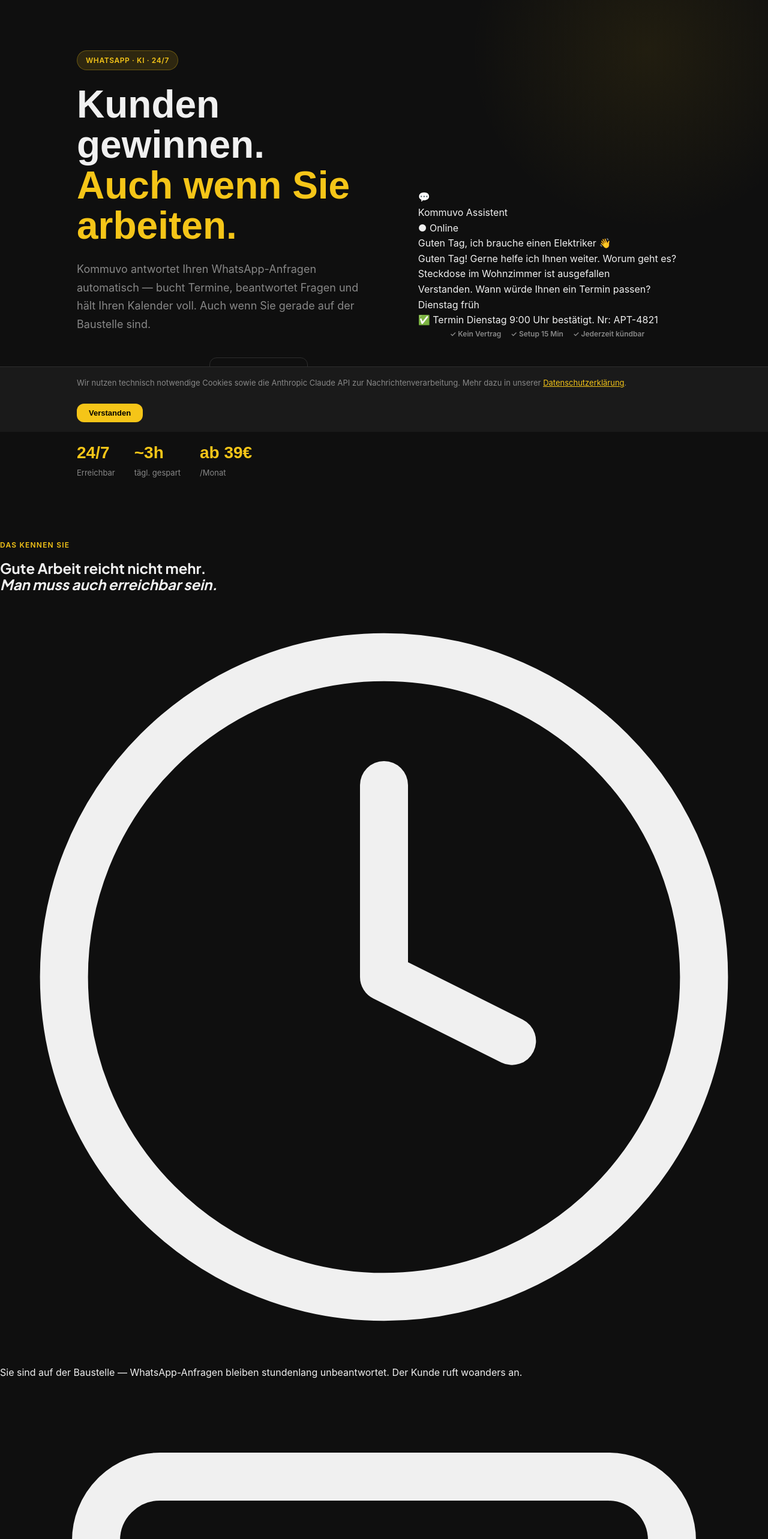
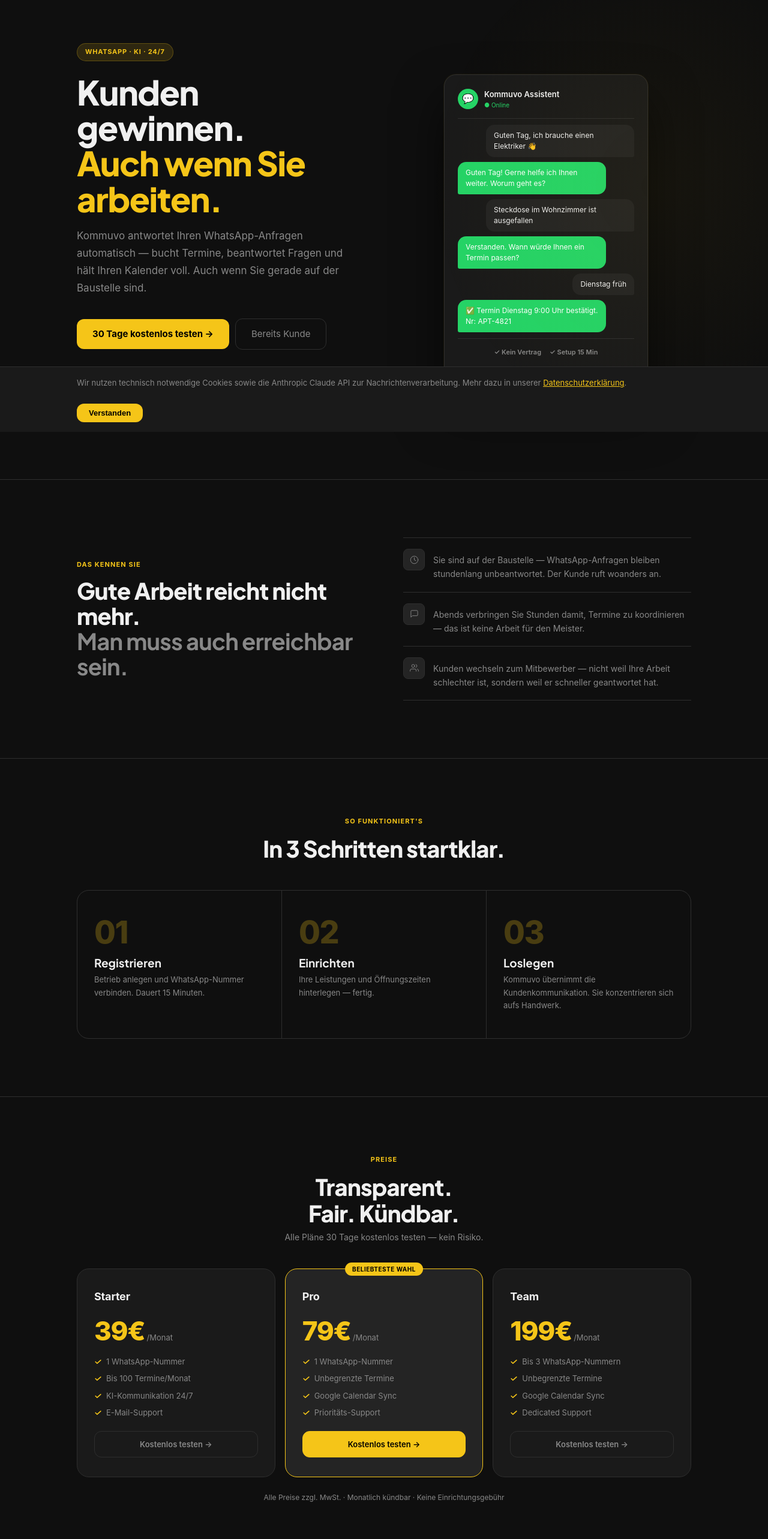
Before and after one commit to LukasBoerger/handwerkbot-frontend, an Angular app: page / in a window 1280 px wide. Shown: the part 80-2646 px from the top of the page at 60% size. Built offline with nearby package versions, Linux system fonts and the light colour scheme.

Commit message:
feat: rewrite landing page styles — refined minimal dark theme

```diff
--- a/src/app/pages/landing/landing.scss
+++ b/src/app/pages/landing/landing.scss
@@ -1,34 +1,31 @@
-// Hero
+// ── Hero ──────────────────────────────────────────────────────
 .hero {
   display: grid;
   grid-template-columns: 1fr 1fr;
-  gap: 64px;
-  padding: 100px 10%;
-  min-height: calc(100vh - 64px);
+  gap: 56px;
+  padding: 88px 10% 96px;
   align-items: center;
   position: relative;
   overflow: hidden;
+  border-bottom: 1px solid var(--border);
 
-  &::before {
+  &::after {
     content: '';
     position: absolute;
-    top: -200px;
-    right: -100px;
-    width: 600px;
-    height: 600px;
-    background: radial-gradient(circle, rgba(245,197,24,0.08) 0%, transparent 70%);
+    top: 0; right: 0;
+    width: 50%; height: 100%;
+    background: radial-gradient(ellipse at 70% 40%, rgba(245,197,24,0.04) 0%, transparent 60%);
     pointer-events: none;
   }
 
   @media (max-width: 768px) {
     grid-template-columns: 1fr;
-    padding: 60px 5%;
+    padding: 60px 5% 72px;
     gap: 48px;
-    min-height: auto;
   }
 
   @media (max-width: 480px) {
-    padding: 40px 5%;
+    padding: 40px 5% 56px;
     gap: 36px;
   }
 }
@@ -39,69 +36,67 @@
   gap: 6px;
   background: var(--accent-dim);
   color: var(--accent);
-  border: 1px solid rgba(245,197,24,0.3);
-  padding: 6px 14px;
+  border: 1px solid rgba(245, 197, 24, 0.25);
+  padding: 5px 13px;
   border-radius: 100px;
-  font-size: 12px;
-  font-weight: 600;
-  letter-spacing: 0.05em;
+  font-size: 11px;
+  font-weight: 700;
+  letter-spacing: 0.07em;
   text-transform: uppercase;
-  margin-bottom: 24px;
+  margin-bottom: 22px;
 }
 
+.hero-content {
   h1 {
-  font-family: 'Syne', sans-serif;
-  font-size: 64px;
+    font-size: 56px;
     font-weight: 800;
-  line-height: 1.05;
-  margin-bottom: 24px;
+    line-height: 1.06;
+    letter-spacing: -0.025em;
+    margin-bottom: 18px;
     color: var(--text);
 
     @media (max-width: 768px) { font-size: 40px; }
     @media (max-width: 480px) { font-size: 32px; }
   }
-
-.highlight {
-  color: var(--accent);
-  position: relative;
 }
 
+.highlight { color: var(--accent); }
+
 .subtitle {
-  font-size: 18px;
+  font-size: 17px;
   color: var(--text-muted);
   line-height: 1.7;
-  margin-bottom: 40px;
-  max-width: 480px;
+  margin-bottom: 36px;
+  max-width: 460px;
 
-  @media (max-width: 480px) { font-size: 16px; max-width: 100%; }
+  @media (max-width: 480px) { font-size: 15px; max-width: 100%; }
 }
 
 .hero-actions {
   display: flex;
-  gap: 12px;
+  gap: 10px;
   align-items: center;
-  margin-bottom: 48px;
+  margin-bottom: 44px;
   flex-wrap: wrap;
 
   @media (max-width: 480px) {
     flex-direction: column;
     align-items: stretch;
-
     a { text-align: center; }
   }
 }
 
-.btn-hero {
+.btn-primary {
   display: inline-flex;
   align-items: center;
   justify-content: center;
   gap: 8px;
-  padding: 14px 28px;
+  padding: 13px 26px;
   background: var(--accent);
   color: #000;
   border-radius: var(--radius);
   font-weight: 700;
-  font-size: 16px;
+  font-size: 15px;
   transition: opacity 0.2s, transform 0.2s;
 
   &:hover { opacity: 0.85; transform: translateY(-1px); }
@@ -112,12 +107,12 @@
   align-items: center;
   justify-content: center;
   gap: 8px;
-  padding: 14px 28px;
+  padding: 13px 26px;
   background: transparent;
   color: var(--text-muted);
   border: 1px solid var(--border);
   border-radius: var(--radius);
-  font-size: 16px;
+  font-size: 15px;
   transition: all 0.2s;
 
   &:hover { color: var(--text); border-color: var(--text-muted); }
@@ -125,381 +120,221 @@
 
 .hero-stats {
   display: flex;
-  gap: 32px;
-  padding-top: 32px;
+  gap: 28px;
+  padding-top: 28px;
   border-top: 1px solid var(--border);
   flex-wrap: wrap;
 
-  @media (max-width: 480px) { gap: 20px; }
+  @media (max-width: 480px) { gap: 18px; }
 
   .stat {
     display: flex;
     flex-direction: column;
 
     strong {
-      font-family: 'Syne', sans-serif;
-      font-size: 28px;
+      font-size: 26px;
       font-weight: 800;
       color: var(--accent);
+      line-height: 1.1;
+      letter-spacing: -0.02em;
 
-      @media (max-width: 480px) { font-size: 22px; }
+      @media (max-width: 480px) { font-size: 20px; }
     }
 
-    span { font-size: 13px; color: var(--text-muted); }
+    span { font-size: 12px; color: var(--text-muted); }
   }
 }
 
-// Phone Mockup
+// ── Chat Mockup ───────────────────────────────────────────────
 .hero-visual {
   display: flex;
   justify-content: center;
   align-items: center;
-  overflow: hidden;
 }
 
-.phone-wrap {
-  position: relative;
-  display: flex;
-  flex-direction: column;
-  align-items: center;
-  gap: 20px;
-
-  &::before {
-    content: '';
-    position: absolute;
-    inset: -20px;
-    background: radial-gradient(circle, rgba(37,211,102,0.12) 0%, transparent 70%);
-    border-radius: 50%;
-    pointer-events: none;
-  }
-}
-
-.phone-mockup {
+.chat-mockup {
   background: var(--bg-2);
   border: 1px solid var(--border);
-  border-radius: var(--radius-lg);
-  padding: 24px;
-  width: 320px;
+  border-radius: 20px;
+  padding: 22px;
+  width: 100%;
+  max-width: 340px;
   display: flex;
   flex-direction: column;
   gap: 10px;
-  box-shadow: 0 32px 80px rgba(0,0,0,0.5);
-  max-width: 100%;
+  box-shadow: 0 40px 80px rgba(0,0,0,0.6), 0 0 0 1px rgba(245,197,24,0.06);
 
-  @media (max-width: 480px) {
-    width: 100%;
-    padding: 16px;
+  @media (max-width: 480px) { max-width: 100%; padding: 16px; }
 }
 
-  .phone-header {
+.chat-header {
   display: flex;
   align-items: center;
   gap: 10px;
-    padding-bottom: 16px;
+  padding-bottom: 14px;
   border-bottom: 1px solid var(--border);
-    margin-bottom: 4px;
 
-    .wa-icon {
-      width: 36px;
-      height: 36px;
+  .wa-dot {
+    width: 34px; height: 34px;
     background: var(--green);
     border-radius: 50%;
-      display: flex;
-      align-items: center;
-      justify-content: center;
-      font-size: 18px;
-      flex-shrink: 0;
+    display: flex; align-items: center; justify-content: center;
+    font-size: 16px; flex-shrink: 0;
   }
 
-    .contact-info {
-      .name { font-weight: 600; font-size: 14px; }
-      .status { font-size: 11px; color: var(--green); }
-    }
-  }
+  .chat-name { font-weight: 600; font-size: 13px; }
+  .chat-status { font-size: 10px; color: var(--green); }
 }
 
-.chat-bubble {
-  padding: 10px 14px;
-  border-radius: 16px;
-  font-size: 13px;
+.chat-messages {
+  display: flex;
+  flex-direction: column;
+  gap: 8px;
+}
+
+.msg {
+  padding: 9px 13px;
+  border-radius: 14px;
+  font-size: 12px;
   line-height: 1.5;
-  max-width: 85%;
+  max-width: 84%;
   animation: fadeUp 0.4s ease forwards;
   opacity: 0;
 
   @for $i from 1 through 6 {
-    &:nth-child(#{$i + 1}) { animation-delay: #{$i * 0.3}s; }
+    &:nth-child(#{$i}) { animation-delay: #{($i - 1) * 0.35}s; }
   }
 
-  &.customer {
+  &.msg-in {
     background: var(--bg-3);
     color: var(--text);
-    align-self: flex-end;
     margin-left: auto;
-    border-bottom-right-radius: 4px;
+    border-bottom-right-radius: 3px;
   }
 
-  &.bot {
+  &.msg-out {
     background: var(--green);
     color: #fff;
-    align-self: flex-start;
-    border-bottom-left-radius: 4px;
+    border-bottom-left-radius: 3px;
   }
 }
 
 @keyframes fadeUp {
-  from { opacity: 0; transform: translateY(8px); }
+  from { opacity: 0; transform: translateY(6px); }
   to   { opacity: 1; transform: translateY(0); }
 }
 
 .trust-strip {
   display: flex;
-  gap: 16px;
+  gap: 14px;
   flex-wrap: wrap;
   justify-content: center;
-  position: relative;
-  z-index: 1;
+  padding-top: 14px;
+  border-top: 1px solid var(--border);
 
-  @media (max-width: 480px) { gap: 10px; }
+  span { font-size: 11px; font-weight: 600; color: var(--text-muted); white-space: nowrap; }
+}
 
-  span {
-    font-size: 12px;
+// ── Shared ────────────────────────────────────────────────────
+.section-label {
+  display: block;
+  font-size: 11px;
+  font-weight: 700;
+  color: var(--accent);
+  text-transform: uppercase;
+  letter-spacing: 0.1em;
+  margin-bottom: 14px;
+}
+
+// ── Problem ───────────────────────────────────────────────────
+.problem {
+  padding: 96px 10%;
+  border-bottom: 1px solid var(--border);
+
+  @media (max-width: 768px) { padding: 64px 5%; }
+  @media (max-width: 480px) { padding: 48px 5%; }
+}
+
+.problem-inner {
+  display: grid;
+  grid-template-columns: 1fr 1fr;
+  gap: 64px;
+  align-items: center;
+
+  @media (max-width: 768px) { grid-template-columns: 1fr; gap: 40px; }
+}
+
+.problem-heading h2 {
+  font-size: 38px;
+  font-weight: 800;
+  line-height: 1.1;
+  letter-spacing: -0.02em;
+  color: var(--text);
+
+  em {
+    font-style: normal;
+    color: var(--text-muted);
     font-weight: 600;
+  }
+
+  @media (max-width: 768px) { font-size: 30px; }
+  @media (max-width: 480px) { font-size: 26px; }
+}
+
+.problem-list { display: flex; flex-direction: column; }
+
+.problem-item {
+  display: flex;
+  align-items: flex-start;
+  gap: 14px;
+  padding: 18px 0;
+  border-bottom: 1px solid var(--border);
+
+  &:first-child { border-top: 1px solid var(--border); }
+
+  p {
+    font-size: 14px;
     color: var(--text-muted);
-    white-space: nowrap;
+    line-height: 1.65;
+    padding-top: 7px;
   }
 }
 
-// Shared section label + heading
-.section-label {
-  font-size: 12px;
-  font-weight: 600;
-  color: var(--accent);
-  text-transform: uppercase;
-  letter-spacing: 0.1em;
-  margin-bottom: 16px;
+.problem-icon {
+  width: 36px; height: 36px;
+  background: var(--bg-3);
+  border: 1px solid var(--border);
+  border-radius: 8px;
+  display: flex; align-items: center; justify-content: center;
+  flex-shrink: 0;
+
+  svg { width: 15px; height: 15px; color: var(--text-muted); }
 }
 
-// Problem section
-.problems {
-  padding: 100px 10%;
-  border-top: 1px solid var(--border);
-
-  @media (max-width: 768px) { padding: 64px 5%; }
-  @media (max-width: 480px) { padding: 48px 5%; }
-
-  h2 {
-    font-family: 'Syne', sans-serif;
-    font-size: 48px;
-    font-weight: 800;
-    margin-bottom: 64px;
-    color: var(--text);
-
-    @media (max-width: 768px) { font-size: 36px; margin-bottom: 40px; }
-    @media (max-width: 480px) { font-size: 28px; margin-bottom: 32px; }
-  }
-}
-
-.pain-grid {
-  display: grid;
-  grid-template-columns: repeat(3, 1fr);
-  gap: 24px;
-
-  @media (max-width: 768px) { grid-template-columns: 1fr; gap: 16px; }
-}
-
-.pain-card {
-  background: var(--bg-2);
-  border: 1px solid var(--border);
-  border-radius: var(--radius-lg);
-  padding: 32px;
-  display: flex;
-  flex-direction: column;
-  gap: 16px;
-
-  @media (max-width: 480px) { padding: 20px; }
-
-  .pain-icon { font-size: 32px; }
-
-  p {
-    font-size: 16px;
-    color: var(--text);
-    line-height: 1.6;
-    font-weight: 500;
-  }
-}
-
-// Features
-.features {
-  padding: 100px 10%;
-  border-top: 1px solid var(--border);
-
-  @media (max-width: 768px) { padding: 64px 5%; }
-  @media (max-width: 480px) { padding: 48px 5%; }
-
-  h2 {
-    font-family: 'Syne', sans-serif;
-    font-size: 48px;
-    font-weight: 800;
-    margin-bottom: 64px;
-    max-width: 500px;
-    color: var(--text);
-
-    @media (max-width: 768px) { font-size: 36px; margin-bottom: 40px; }
-    @media (max-width: 480px) { font-size: 28px; margin-bottom: 32px; }
-  }
-}
-
-.features-grid {
-  display: grid;
-  grid-template-columns: repeat(3, 1fr);
-  gap: 1px;
-  background: var(--border);
-  border: 1px solid var(--border);
-  border-radius: var(--radius-lg);
-  overflow: hidden;
-
-  @media (max-width: 768px) { grid-template-columns: repeat(2, 1fr); }
-  @media (max-width: 480px) { grid-template-columns: 1fr; }
-}
-
-.feature-card {
-  background: var(--bg) !important;
-  border: none !important;
-  border-radius: 0 !important;
-  padding: 32px !important;
-  transition: background 0.2s;
-
-  &:hover { background: var(--bg-2) !important; }
-
-  @media (max-width: 480px) { padding: 20px !important; }
-
-  .feature-icon {
-    width: 48px;
-    height: 48px;
-    background: var(--accent-dim);
-    border-radius: 10px;
-    display: flex;
-    align-items: center;
-    justify-content: center;
-    margin-bottom: 20px;
-    color: var(--accent);
-    font-size: 22px;
-  }
-
-  h3 {
-    font-family: 'Syne', sans-serif;
-    font-size: 18px;
-    font-weight: 700;
-    margin-bottom: 8px;
-    color: var(--text);
-  }
-
-  p { color: var(--text-muted); font-size: 14px; line-height: 1.6; }
-}
-
-// Testimonials
-.testimonials {
-  padding: 100px 10%;
-  border-top: 1px solid var(--border);
-
-  @media (max-width: 768px) { padding: 64px 5%; }
-  @media (max-width: 480px) { padding: 48px 5%; }
-
-  h2 {
-    font-family: 'Syne', sans-serif;
-    font-size: 48px;
-    font-weight: 800;
-    margin-bottom: 12px;
-    color: var(--text);
-
-    @media (max-width: 768px) { font-size: 36px; }
-    @media (max-width: 480px) { font-size: 28px; }
-  }
-}
-
-.testimonials-note {
-  font-size: 12px;
-  color: var(--text-muted);
-  margin-bottom: 48px;
-  font-style: italic;
-
-  @media (max-width: 480px) { margin-bottom: 32px; }
-}
-
-.testimonials-grid {
-  display: grid;
-  grid-template-columns: repeat(3, 1fr);
-  gap: 24px;
-
-  @media (max-width: 768px) { grid-template-columns: 1fr; gap: 16px; }
-}
-
-.testimonial-card {
-  background: var(--bg-2);
-  border: 1px solid var(--border);
-  border-radius: var(--radius-lg);
-  padding: 36px 32px 28px;
-  display: flex;
-  flex-direction: column;
-  gap: 16px;
-  position: relative;
-
-  @media (max-width: 480px) { padding: 24px 20px 20px; }
-
-  .quote-mark {
-    font-family: 'Syne', sans-serif;
-    font-size: 72px;
-    font-weight: 800;
-    color: var(--accent);
-    line-height: 0.6;
-    opacity: 0.6;
-  }
-
-  .quote-text {
-    font-size: 16px;
-    color: var(--text);
-    line-height: 1.6;
-    flex: 1;
-  }
-
-  .testimonial-author {
-    display: flex;
-    flex-direction: column;
-    gap: 2px;
-    padding-top: 16px;
-    border-top: 1px solid var(--border);
-
-    strong { font-size: 14px; color: var(--text); }
-    span { font-size: 12px; color: var(--text-muted); }
-  }
-}
-
-// How it works
+// ── Steps ─────────────────────────────────────────────────────
 .how-it-works {
-  padding: 100px 10%;
-  border-top: 1px solid var(--border);
+  padding: 96px 10%;
+  border-bottom: 1px solid var(--border);
   text-align: center;
 
   @media (max-width: 768px) { padding: 64px 5%; }
   @media (max-width: 480px) { padding: 48px 5%; }
 
   h2 {
-    font-family: 'Syne', sans-serif;
-    font-size: 48px;
+    font-size: 38px;
     font-weight: 800;
-    margin-bottom: 64px;
-    color: var(--text);
+    letter-spacing: -0.02em;
+    margin-bottom: 48px;
 
-    @media (max-width: 768px) { font-size: 36px; margin-bottom: 40px; }
-    @media (max-width: 480px) { font-size: 28px; margin-bottom: 32px; }
+    @media (max-width: 768px) { font-size: 30px; margin-bottom: 36px; }
+    @media (max-width: 480px) { font-size: 26px; margin-bottom: 28px; }
   }
 }
 
 .steps {
   display: grid;
   grid-template-columns: repeat(3, 1fr);
-  gap: 2px;
+  gap: 1px;
   background: var(--border);
   border: 1px solid var(--border);
   border-radius: var(--radius-lg);
@@ -510,75 +345,73 @@
 
 .step {
   background: var(--bg);
-  padding: 48px 32px;
+  padding: 44px 28px;
   text-align: left;
 
   @media (max-width: 480px) { padding: 28px 20px; }
 
   .step-number {
-    font-family: 'Syne', sans-serif;
-    font-size: 64px;
+    font-size: 52px;
     font-weight: 800;
     color: var(--accent);
-    opacity: 0.3;
+    opacity: 0.25;
     line-height: 1;
-    margin-bottom: 16px;
+    margin-bottom: 14px;
+    letter-spacing: -0.03em;
   }
 
-  h3 {
-    font-family: 'Syne', sans-serif;
-    font-size: 22px;
-    font-weight: 700;
-    margin-bottom: 8px;
-    color: var(--text);
+  h3 { font-size: 19px; font-weight: 700; margin-bottom: 6px; color: var(--text); }
+  p { color: var(--text-muted); font-size: 13px; line-height: 1.65; }
 }
 
-  p { color: var(--text-muted); font-size: 14px; }
-}
-
-// Pricing
+// ── Pricing ───────────────────────────────────────────────────
 .pricing {
-  padding: 100px 10%;
-  border-top: 1px solid var(--border);
+  padding: 96px 10%;
+  border-bottom: 1px solid var(--border);
   text-align: center;
 
   @media (max-width: 768px) { padding: 64px 5%; }
   @media (max-width: 480px) { padding: 48px 5%; }
 
   h2 {
-    font-family: 'Syne', sans-serif;
-    font-size: 48px;
+    font-size: 38px;
     font-weight: 800;
-    margin-bottom: 64px;
-    color: var(--text);
+    letter-spacing: -0.02em;
+    margin-bottom: 8px;
 
-    @media (max-width: 768px) { font-size: 36px; margin-bottom: 40px; }
-    @media (max-width: 480px) { font-size: 28px; margin-bottom: 32px; }
+    @media (max-width: 768px) { font-size: 30px; }
+    @media (max-width: 480px) { font-size: 26px; }
   }
+}
+
+.pricing-sub {
+  font-size: 14px;
+  color: var(--text-muted);
+  margin-bottom: 40px;
 }
 
 .pricing-grid {
   display: grid;
   grid-template-columns: repeat(3, 1fr);
-  gap: 24px;
-  margin-bottom: 32px;
+  gap: 16px;
+  margin-bottom: 24px;
 
-  @media (max-width: 768px) { grid-template-columns: 1fr; gap: 16px; }
+  @media (max-width: 768px) { grid-template-columns: 1fr; gap: 14px; }
 }
 
 .pricing-card {
   background: var(--bg-2);
   border: 1px solid var(--border);
   border-radius: var(--radius-lg);
-  padding: 36px 32px;
+  padding: 32px 28px;
   display: flex;
   flex-direction: column;
-  gap: 24px;
+  gap: 20px;
   position: relative;
   text-align: left;
   transition: border-color 0.2s;
 
-  @media (max-width: 480px) { padding: 28px 20px; }
+  @media (max-width: 480px) { padding: 24px 20px; }
 
   &.highlighted {
     border-color: var(--accent);
@@ -587,80 +420,79 @@
 
   .popular-badge {
     position: absolute;
-    top: -13px;
-    left: 50%;
+    top: -11px; left: 50%;
     transform: translateX(-50%);
     background: var(--accent);
     color: #000;
-    font-size: 11px;
+    font-size: 10px;
     font-weight: 700;
-    padding: 4px 14px;
+    padding: 3px 12px;
     border-radius: 100px;
     white-space: nowrap;
     letter-spacing: 0.05em;
     text-transform: uppercase;
   }
 
-  .plan-name {
-    font-family: 'Syne', sans-serif;
-    font-size: 20px;
-    font-weight: 700;
-    color: var(--text);
-  }
+  .plan-name { font-size: 18px; font-weight: 700; color: var(--text); letter-spacing: -0.01em; }
 
   .plan-price {
     display: flex;
     align-items: baseline;
-    gap: 4px;
+    gap: 3px;
 
     .price-amount {
-      font-family: 'Syne', sans-serif;
-      font-size: 48px;
+      font-size: 44px;
       font-weight: 800;
       color: var(--accent);
       line-height: 1;
+      letter-spacing: -0.03em;
     }
 
-    .price-period {
-      font-size: 14px;
-      color: var(--text-muted);
-    }
+    .price-period { font-size: 13px; color: var(--text-muted); }
   }
 
   .plan-features {
     list-style: none;
-    padding: 0;
-    margin: 0;
+    padding: 0; margin: 0;
     display: flex;
     flex-direction: column;
-    gap: 10px;
+    gap: 9px;
     flex: 1;
 
     li {
-      font-size: 14px;
+      font-size: 13px;
       color: var(--text-muted);
       line-height: 1.5;
+      display: flex;
+      align-items: center;
+      gap: 7px;
     }
   }
+}
+
+.check-icon {
+  width: 13px; height: 13px;
+  color: var(--accent);
+  flex-shrink: 0;
 }
 
 .btn-plan {
   display: inline-flex;
   align-items: center;
   justify-content: center;
-  padding: 12px 24px;
+  padding: 11px 20px;
   background: transparent;
-  color: var(--text);
+  color: var(--text-muted);
   border: 1px solid var(--border);
   border-radius: var(--radius);
   font-weight: 600;
-  font-size: 14px;
+  font-size: 13px;
   transition: all 0.2s;
   text-align: center;
 
   &:hover { border-color: var(--accent); color: var(--accent); }
 
-  &.btn-plan-dark {
+  &.btn-plan-primary {
     background: var(--accent);
     color: #000;
     border-color: var(--accent);
@@ -669,19 +501,77 @@
   }
 }
 
-.pricing-note {
-  font-size: 14px;
-  color: var(--text-muted);
-  font-weight: 500;
+.pricing-note { font-size: 12px; color: var(--text-muted); }
+
+// ── CTA ───────────────────────────────────────────────────────
+.cta-wrapper {
+  padding: 0 10% 96px;
+
+  @media (max-width: 768px) { padding: 0 5% 64px; }
+  @media (max-width: 480px) { padding: 0 5% 48px; }
 }
 
-// Privacy hint
+.cta-inner {
+  border: 1px solid rgba(245, 197, 24, 0.2);
+  border-radius: 20px;
+  padding: 64px;
+  background: linear-gradient(135deg, var(--bg-2) 0%, rgba(245, 197, 24, 0.03) 100%);
+  display: flex;
+  align-items: center;
+  justify-content: space-between;
+  gap: 32px;
+  flex-wrap: wrap;
+  position: relative;
+  overflow: hidden;
+
+  &::before {
+    content: '';
+    position: absolute;
+    top: -80px; right: -80px;
+    width: 280px; height: 280px;
+    background: radial-gradient(circle, rgba(245,197,24,0.05) 0%, transparent 60%);
+    pointer-events: none;
+  }
+
+  @media (max-width: 768px) { padding: 44px 32px; }
+  @media (max-width: 600px) {
+    flex-direction: column;
+    align-items: flex-start;
+    padding: 36px 24px;
+    gap: 24px;
+  }
+  @media (max-width: 480px) { padding: 28px 20px; }
+
+  h2 {
+    font-size: 34px;
+    font-weight: 800;
+    color: var(--text);
+    margin-bottom: 6px;
+    letter-spacing: -0.02em;
+
+    @media (max-width: 768px) { font-size: 26px; }
+    @media (max-width: 480px) { font-size: 22px; }
+  }
+
+  p { color: var(--text-muted); font-size: 15px; }
+}
+
+.btn-cta {
+  white-space: nowrap;
+  flex-shrink: 0;
+  font-size: 15px;
+  padding: 15px 28px;
+
+  @media (max-width: 600px) { width: 100%; }
+}
+
+// ── Privacy ───────────────────────────────────────────────────
 .privacy-hint {
   text-align: center;
   font-size: 12px;
   color: var(--text-muted);
   padding: 0 10% 48px;
-  opacity: 0.7;
+  opacity: 0.6;
 
   a {
     color: var(--text-muted);
@@ -689,64 +579,3 @@
     &:hover { color: var(--text); }
   }
 }
-
-// CTA
-.cta {
-  margin: 0 10% 100px;
-  padding: 80px;
-  background: var(--accent);
-  border-radius: var(--radius-lg);
-  display: flex;
-  align-items: center;
-  justify-content: space-between;
-  gap: 32px;
-  flex-wrap: wrap;
-
-  @media (max-width: 768px) {
-    margin: 0 5% 60px;
-    padding: 48px 32px;
-  }
-
-  @media (max-width: 600px) {
-    flex-direction: column;
-    align-items: flex-start;
-    padding: 36px 24px;
-    gap: 24px;
-  }
-
-  @media (max-width: 480px) {
-    margin: 0 5% 40px;
-    padding: 28px 20px;
-  }
-
-  h2 {
-    font-family: 'Syne', sans-serif;
-    font-size: 40px;
-    font-weight: 800;
-    color: #000;
-    margin-bottom: 8px;
-
-    @media (max-width: 768px) { font-size: 28px; }
-    @media (max-width: 480px) { font-size: 22px; }
-  }
-
-  p { color: rgba(0,0,0,0.6); font-size: 16px; }
-
-  .btn-dark {
-    display: inline-flex;
-    align-items: center;
-    gap: 8px;
-    padding: 16px 32px;
-    background: #000;
-    color: #fff;
-    border-radius: var(--radius);
-    font-weight: 700;
-    font-size: 16px;
-    white-space: nowrap;
-    transition: opacity 0.2s;
-
-    &:hover { opacity: 0.8; }
-
-    @media (max-width: 600px) { width: 100%; justify-content: center; }
-  }
-}
```
Lines whose indentation alone changed are shown as unchanged.
